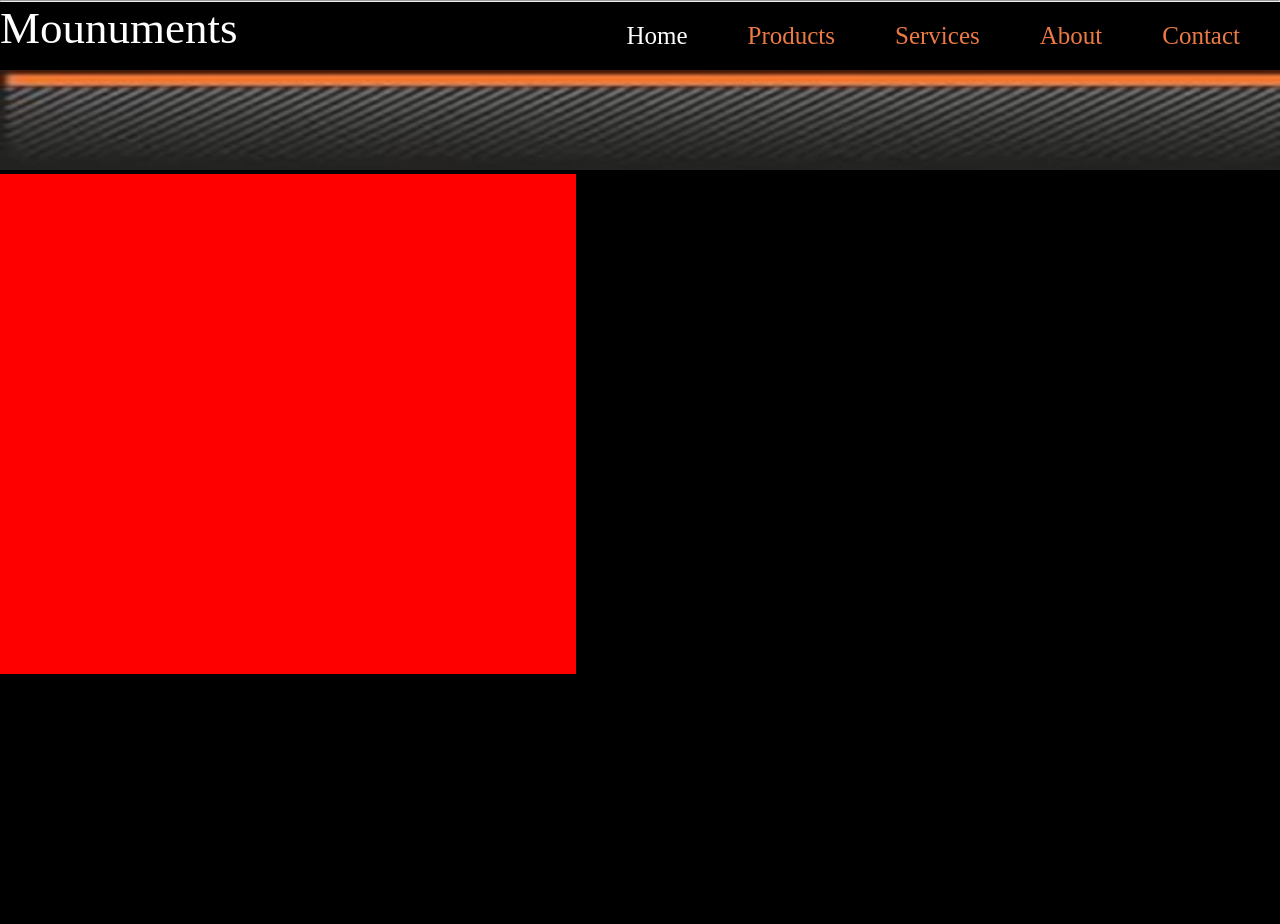
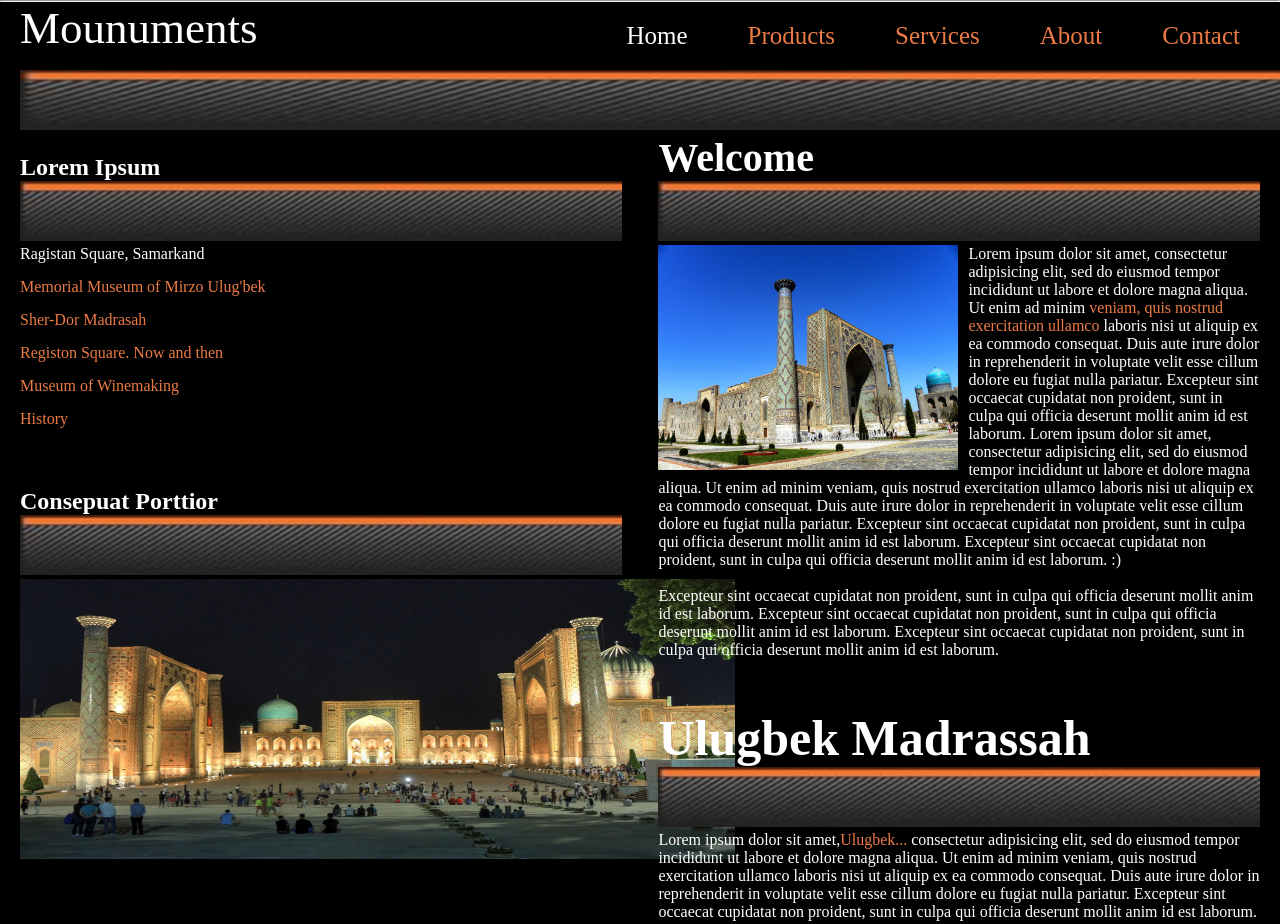
Before and after one commit to Akobir12/homework-two, a plain HTML site: page index.html in a window 1280 px wide. Before the commit the page ends 800 px from the top, so only its background shows below. Drawn offline with Linux system fonts and the light colour scheme.

Commit message:
homework two

```diff
--- a/index.html
+++ b/index.html
@@ -29,14 +29,89 @@
 				</li>
 			</ul>
 		</header>
+
+
 		<nav>
 			<img  class="images" src="images/rax.jpg">
 			<div class="nav-box">
 				<div class="box-left">
+					<h1 class="text">Lorem Ipsum</h1>
+					<img class="images" src="images/rax.jpg">
+					<ul class="items">
+						<li class="list">
+								Ragistan Square, Samarkand
+						</li>
+						<li class="item">
+							<a href="#">
+								Memorial Museum of Mirzo Ulug'bek
+							</a>
+						</li>
+						<li class="item">
+							<a href="#">
+								Sher-Dor Madrasah
+							</a>
+						</li>
+						<li class="item">
+							<a href="#">
+								Registon Square. Now and then
+							</a>
+						</li>
+						<li class="item">
+							<a href="#">
+								Museum of Winemaking
+							</a>
+						</li>
+						<li class="item">
+							<a href="#">
+								History
+							</a>
+						</li>
+					</ul>
+					<h1 class="title">
+						Consepuat Porttior
+					</h1>
+					<img class="images" src="images/rax.jpg">
+					<img class="img" src="images/rediston.jpg">
+				</div>
 
-				</div>
 				<div class="box-right">
-
+					<h1 class="text-Wekocme">Welcome</h1>
+					<img class="images2" src="images/rax.jpg">
+					<img class="images3" src="images/registons.jpg">
+					<div class="box-text">
+						<p class="box-right-paragraph">
+						Lorem ipsum dolor sit amet, consectetur adipisicing elit, sed do eiusmod
+						tempor incididunt ut labore et dolore magna aliqua. Ut enim ad minim <a href="#">veniam,
+						quis nostrud exercitation ullamco</a>  laboris nisi ut aliquip ex ea commodo
+						consequat. Duis aute irure dolor in reprehenderit in voluptate velit esse
+						cillum dolore eu fugiat nulla pariatur. Excepteur sint occaecat cupidatat non
+						proident, sunt in culpa qui officia deserunt mollit anim id est laborum.
+						Lorem ipsum dolor sit amet, consectetur adipisicing elit, sed do eiusmod
+						tempor incididunt ut labore et dolore magna aliqua. Ut enim ad minim veniam,
+						quis nostrud exercitation ullamco laboris nisi ut aliquip ex ea commodo
+						consequat. Duis aute irure dolor in reprehenderit in voluptate velit esse
+						cillum dolore eu fugiat nulla pariatur. Excepteur sint occaecat cupidatat non
+						proident, sunt in culpa qui officia deserunt mollit anim id est laborum.
+						Excepteur sint occaecat cupidatat non
+						proident, sunt in culpa qui officia deserunt mollit anim id est laborum. :)<br><br>
+						Excepteur sint occaecat cupidatat non
+						proident, sunt in culpa qui officia deserunt mollit anim id est laborum.
+						Excepteur sint occaecat cupidatat non
+						proident, sunt in culpa qui officia deserunt mollit anim id est laborum.
+						Excepteur sint occaecat cupidatat non
+						proident, sunt in culpa qui officia deserunt mollit anim id est laborum.
+					</p>
+					</div>
+					<h1 class="text-welcome">Ulugbek Madrassah</h1>
+					<img class="images2" src="images/rax.jpg">
+					<p>
+						Lorem ipsum dolor sit amet,<a href="#">Ulugbek...</a> consectetur adipisicing elit, sed do eiusmod
+						tempor incididunt ut labore et dolore magna aliqua. Ut enim ad minim veniam,
+						quis nostrud exercitation ullamco laboris nisi ut aliquip ex ea commodo
+						consequat. Duis aute irure dolor in reprehenderit in voluptate velit esse
+						cillum dolore eu fugiat nulla pariatur. Excepteur sint occaecat cupidatat non
+						proident, sunt in culpa qui officia deserunt mollit anim id est laborum.
+					</p>
 				</div>
 			</div>
 		</nav>
--- a/style/style.css
+++ b/style/style.css
@@ -24,13 +24,17 @@ body {
 	float: right;
 }
 .header-list-link {
+	margin-left: 20px;
 	color: #fff;
 }
 a {
 	color: #EB7A44;
 	text-decoration: none;
 }
-
+.text {
+	margin-top: 20px;
+	margin-bottomd: 20px;
+}
 .header-list:hover {
 	transition: 0.7s;
 	background-color: #ff0000;
@@ -46,16 +50,63 @@ a {
 }
 .nav-box {
 	width: 100%;
+	height: 1000px;
+}
+.box-left {
+	float: left;
+	width: 47%;
 	height: 600px;
 }
-.box-left {
-	background-color: red;
+.box-right {
+	margin-right: 20px;
+	float: right;
+	width: 47%;
+	height: 600px;
+}
+
+
+
+.images {
+	margin-left: 20px;
+	height: 60px;
+}
+.item {
+	margin-left: 20px;
+	margin-top: 15px;
+}
+
+.title {
+	margin-left: 20px;
+	margin-top: 60px;
+}
+.img {
+	margin-left: 20px;
+	height: 280px;
+	width: 715px;
+}
+.items {
+	list-style: none;
+}
+.text ,.list ,.img  {
+	margin-left: 20px;
+}
+.images2 {
+	width: 100%;
+	height: 60px;
+}
+.images3 {
+	margin-right: 10px;
+
 	float: left;
-	width: 45%;
-	height: 500px;
-.box-right {
-	background-color: red;
+	width: 300px;
+}
+.text-Wekocme {
+	font-size: 40px;
+}
+.box-tex {
 	float: right;
-	width: 45%;
-	height: 500px;
 }
+.text-welcome {
+	font-size: 50px;
+	margin-top: 50px;
+}
```
Also changed, not shown: images/rediston.jpg (added), images/registons.jpg (added).
